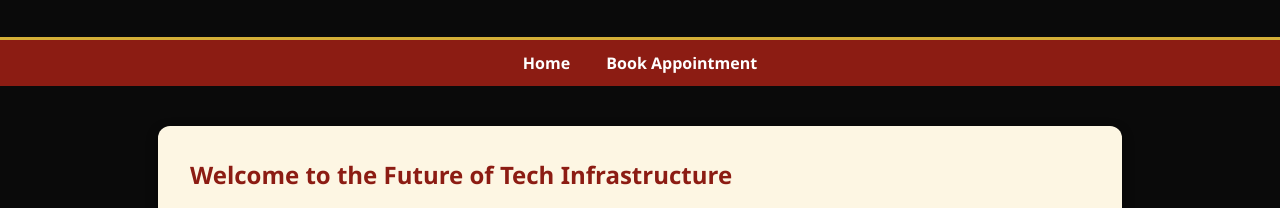
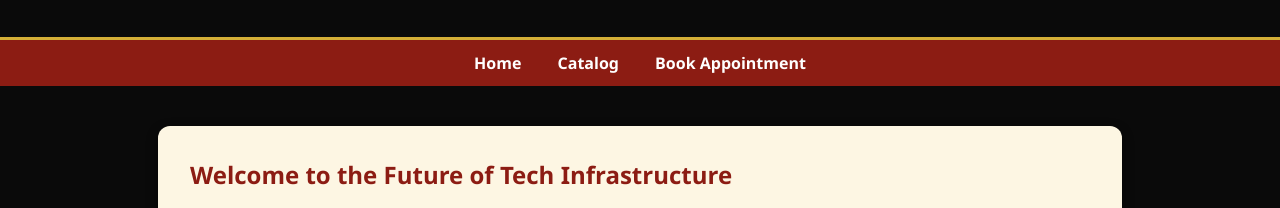
Before and after one commit to price2high/pricedevops-site, a plain HTML site: page index.html in a window 1280 px wide. Shown: the part 525-733 px from the top of the page. Drawn offline with Linux system fonts and the light colour scheme.

Commit message:
Add pre-built systems catalog page

```diff
--- a/index.html
+++ b/index.html
@@ -170,6 +170,7 @@
 
   <nav>
     <a href="index.html">Home</a>
+    <a href="catalog.html">Catalog</a>
     <a href="booking.html">Book Appointment</a>
   </nav>
 
```
